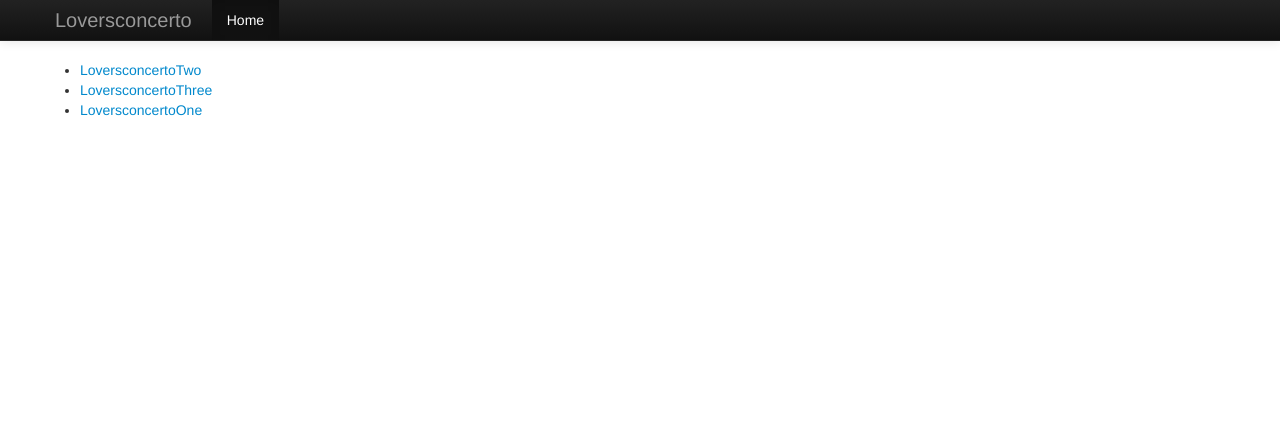
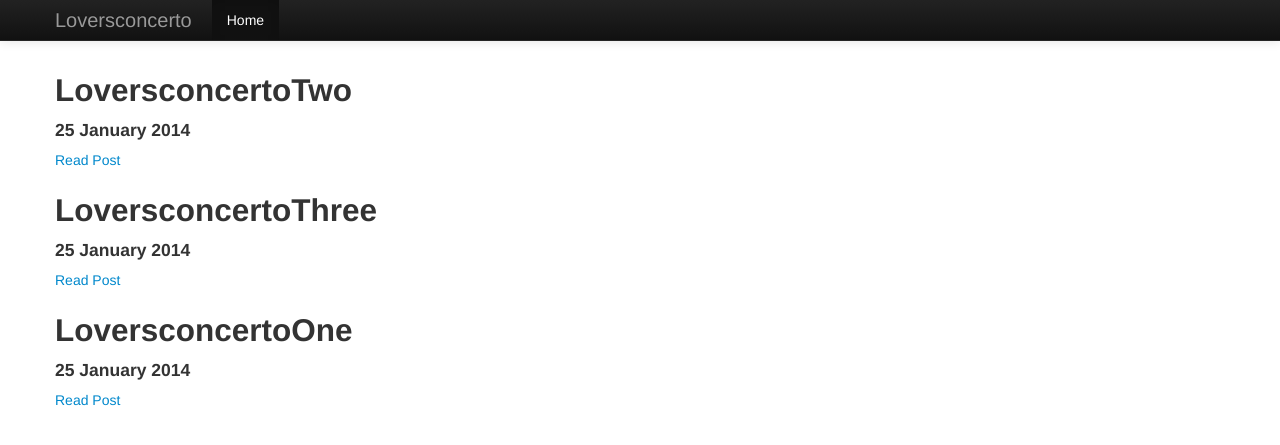
Before and after one commit to loversconcerto/loversconcerto.github.com, a Jekyll site: the page built from index.md, in a window 1280 px wide. Shown: the top 445 px of the page. Built offline with Jekyll 4.4.1, drawn with Linux system fonts in a browser that asks for light colours; Markdown is read by kramdown in place of the engine named in the settings.

Commit message:
Update index.md

```diff
--- a/index.md
+++ b/index.md
@@ -6,8 +6,14 @@ title: Loversconcerto
 
 {% endfor %}
 
-<ul>
-  {% for post in site.posts limit: 5 %}
-    <li><a href="{{ post.url }}">{{ post.title }}</a></li>
-  {% endfor %}
-</ul>
+{% for post in site.posts limit:10 %}
+
+<div class="row-fluid">
+	<div class="span12">
+		<h2>{{post.title}}</h2>
+		<h4>{{post.date | date_to_long_string}}</h4>
+		<p><a href="{{post.url}}">Read Post</a></p>
+	</div>
+</div>
+
+{% endfor %}
```
